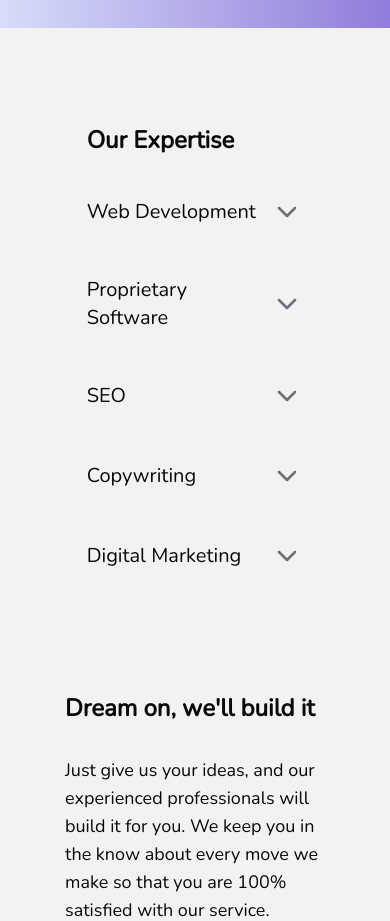
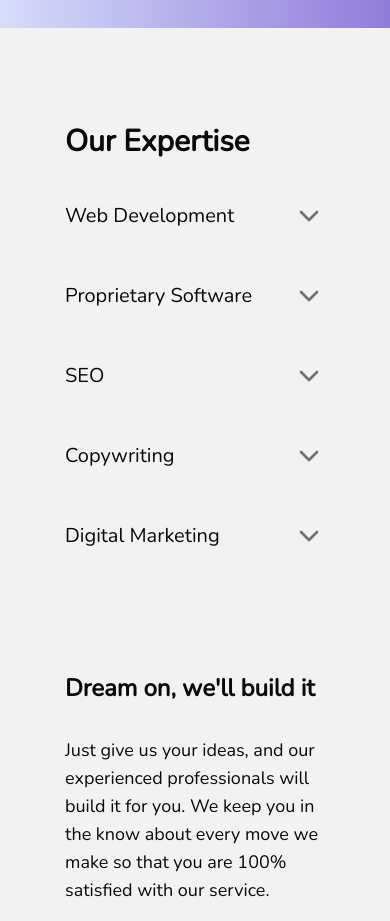
Before and after one commit to jay6o/mysite, a Next.js app: page / in a window 390 px wide. Shown: the part 1100-2021 px from the top of the page. Built offline with nearby package versions, Linux system fonts and the light colour scheme.

Commit message:
landing page refactor

```diff
--- a/src/app/page.tsx
+++ b/src/app/page.tsx
@@ -115,9 +115,9 @@ export default function Home() {
       <div id="services" className="section-2 justify-center lg:justify-start w-full flex flex-row min-h-fit py-12 pt-24 lg:pt-36 lg:pb-8">
         <div className="w-2/3 lg:w-1/2 flex flex-col justify-center items-center align-center">
           <div
-            className="w-5/6 lg:w-2/3 lg:pl-8"
+            className="w-full lg:w-2/3 lg:pl-8"
           >
-            <h2 className="text-2xl lg:text-5xl font-semibold pb-4 lg:pb-8 text-left">Our Expertise</h2>
+            <h2 className="text-3xl lg:text-5xl font-semibold pb-4 lg:pb-8 text-left">Our Expertise</h2>
 
             {/* TODO: add smooth transition to underline */}
             <Accordion type="single" collapsible className="w-full min-h-fit">
```
